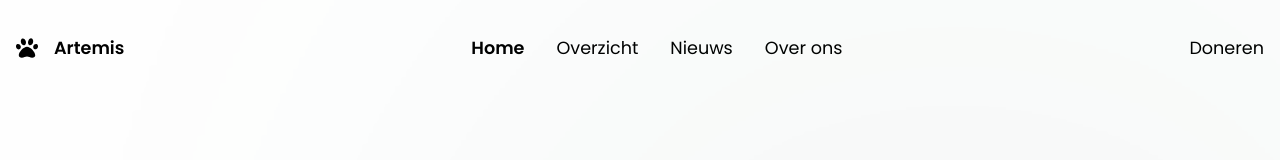
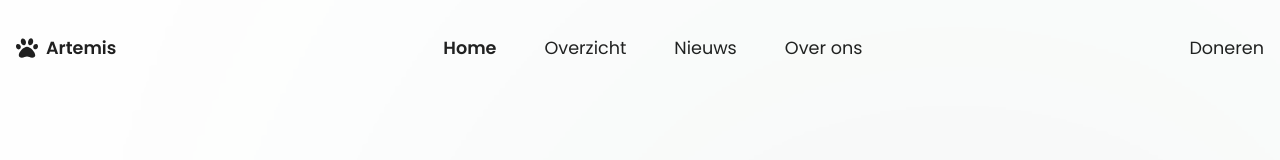
Before and after one commit to Markiesch/Artemis, a Vue app: page / in a window 1280 px wide. Shown: the top 160 px of the page. Built offline with nearby package versions, Linux system fonts and the light colour scheme.

Commit message:
Added icon to logo

```diff
--- a/src/components/Navigation.vue
+++ b/src/components/Navigation.vue
@@ -27,6 +27,7 @@ nav {
   align-items: center;
   height: $nav-height;
   font-size: 1.1rem;
+  color: $title-color;
 
   .logo {
     display: flex;
@@ -34,7 +35,8 @@ nav {
 
     svg {
       height: 1.25em;
-      margin-right: 1rem;
+      margin-right: 0.5rem;
+      fill: currentColor;
     }
   }
 
@@ -44,7 +46,7 @@ nav {
   }
 
   .link--container a {
-    padding: 1rem;
+    padding: 1rem 1.5rem;
   }
 }
 </style>
```
